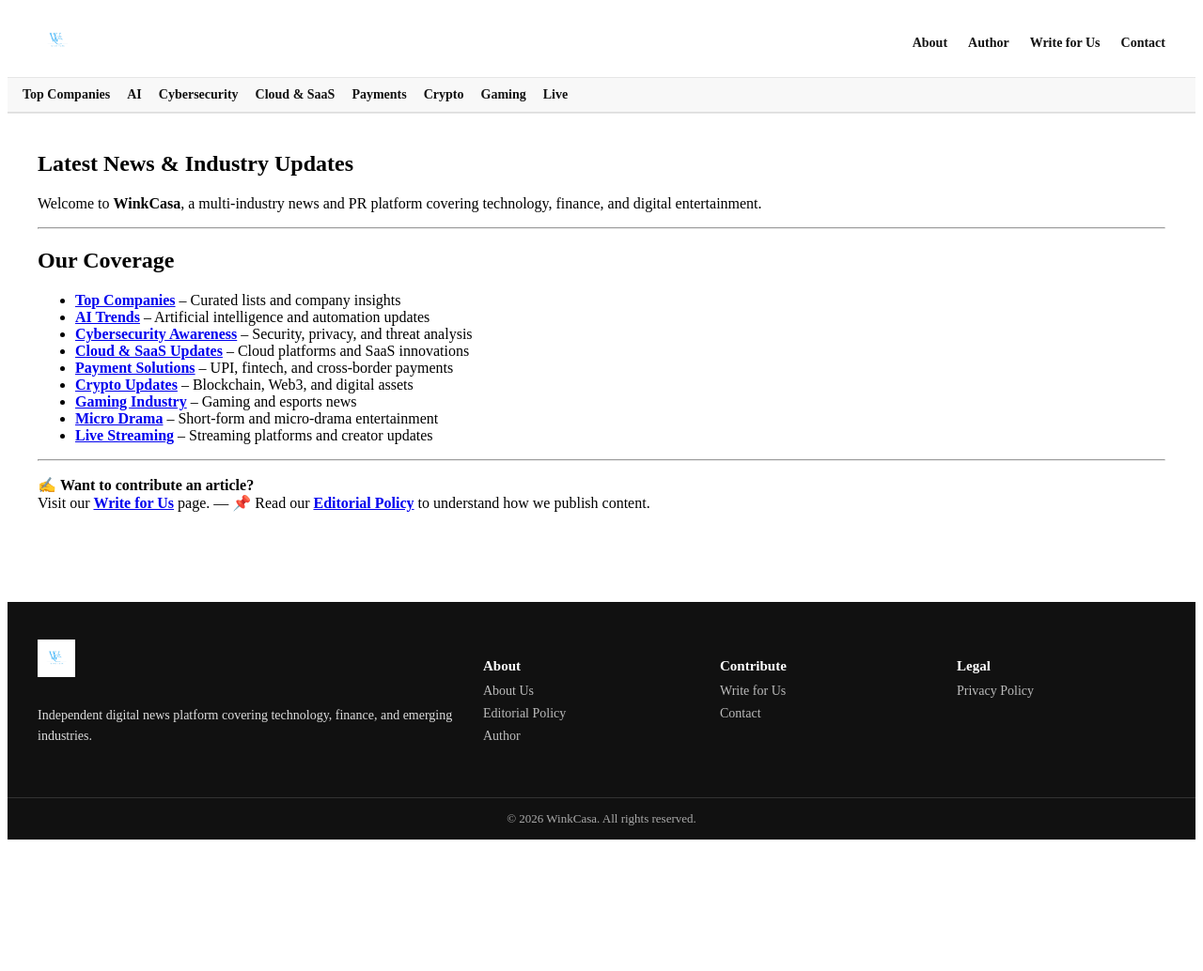
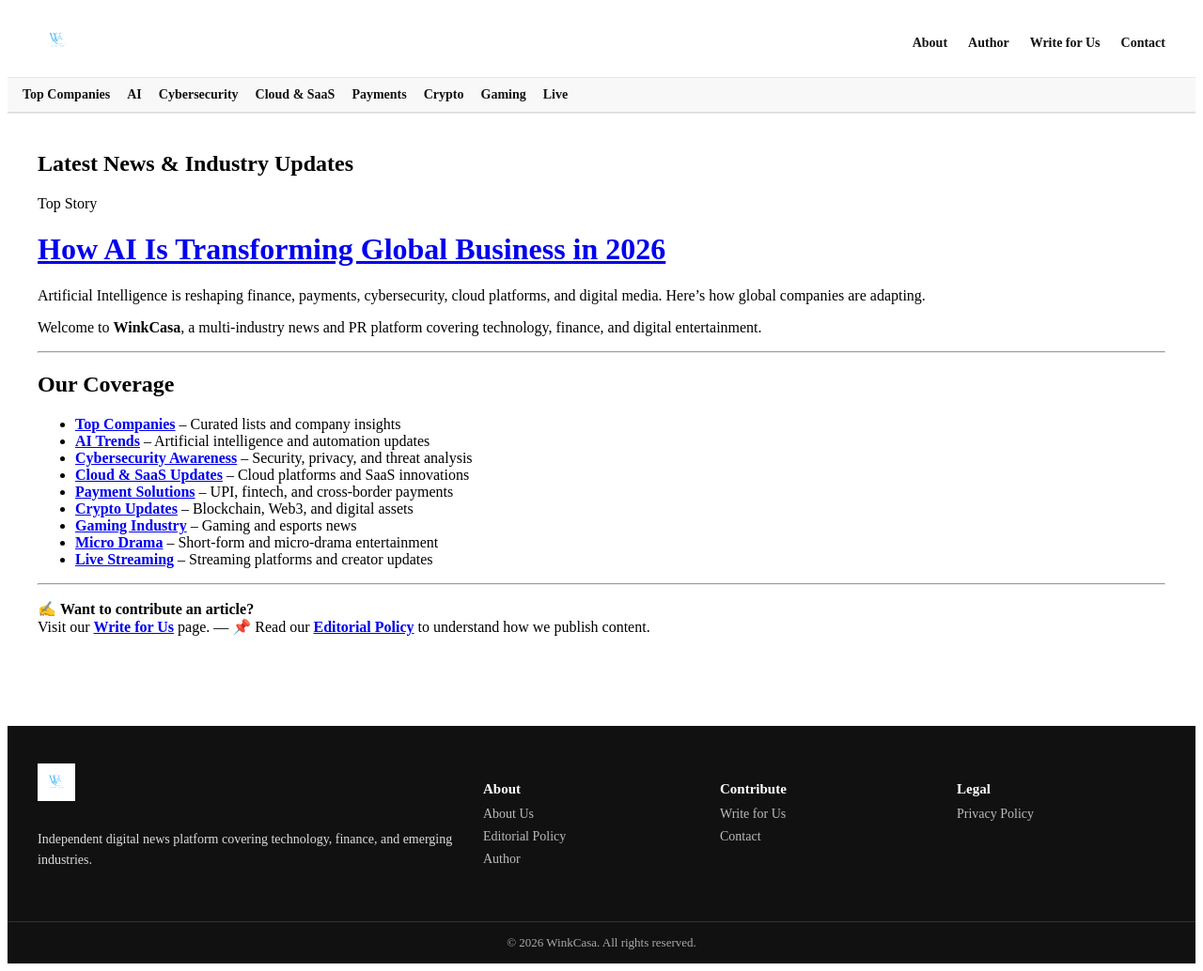
Before and after one commit to rinkeshjha623/winkcasa.com, a Jekyll site: the page built from index.md, in a window 1280 px wide and 1034 px high. Shown: the whole window at 94% size. Built offline with Jekyll 4.4.1, drawn with Linux system fonts in a browser that asks for light colours.

Commit message:
Update index.md

```diff
--- a/index.md
+++ b/index.md
@@ -4,6 +4,20 @@
 ---
 
 ## Latest News & Industry Updates
+<div class="featured-story">
+  <span class="featured-label">Top Story</span>
+
+  <h1>
+    <a href="/ai-trends/ai-transforming-global-business/">
+      How AI Is Transforming Global Business in 2026
+    </a>
+  </h1>
+
+  <p>
+    Artificial Intelligence is reshaping finance, payments, cybersecurity,
+    cloud platforms, and digital media. Here’s how global companies are adapting.
+  </p>
+</div>
 
 Welcome to **WinkCasa**, a multi-industry news and PR platform covering technology, finance, and digital entertainment.
 
```
